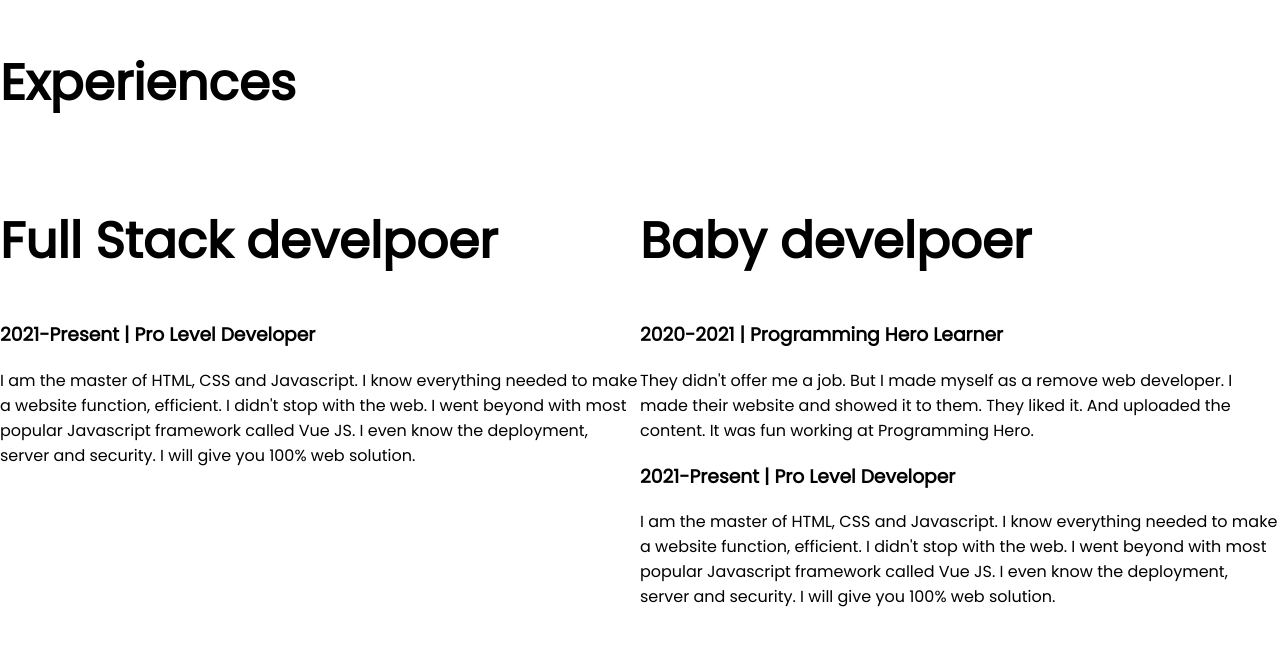
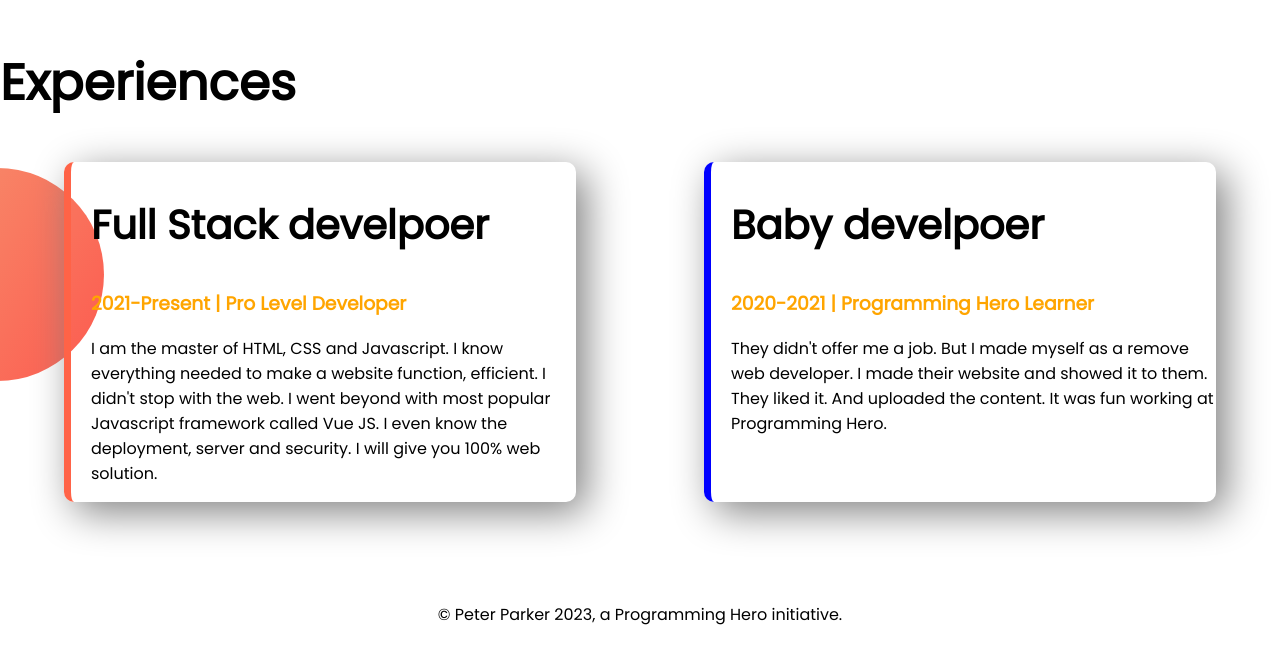
Before and after one commit to MarajTr/Develop-protfolio-repo, a plain HTML site: page index.html in a window 1280 px wide. Shown: the part 1349-2012 px from the top of the page. Drawn offline with Linux system fonts and the light colour scheme.

Commit message:
last push

```diff
--- a/index.html
+++ b/index.html
@@ -49,33 +49,31 @@
     <section class="experience-area">
         <h1>Experiences</h1>
         <div class="fiexible-container">
-            <div>
-                <h1>Full Stack develpoer</h1>
-                <h3>2021-Present | Pro Level Developer</h3>
+            <div id="full" class="experience-item">
+                <h2>Full Stack develpoer</h2>
+                <h3 class="orange">2021-Present | Pro Level Developer</h3>
                 <p>I am the master of HTML, CSS and Javascript. I know everything needed to make a website function,
                     efficient. I didn't stop with the web. I went beyond with most popular Javascript framework called
                     Vue
                     JS. I even know the deployment, server and security. I will give you 100% web solution.</p>
             </div>
-            <div>
-                <h1> Baby develpoer</h1>
-                <h3>2020-2021 | Programming Hero Learner</h3>
+            <div id="baby" class="experience-item">
+                <h2> Baby develpoer</h2>
+                <h3 class="orange">2020-2021 | Programming Hero Learner</h3>
                 <p>
                     They didn't offer me a job. But I made myself as a remove web developer. I made their website and
                     showed
                     it to them. They liked it. And uploaded the content. It was fun working at Programming Hero.
                 </p>
-                <h3>2021-Present | Pro Level Developer</h3>
-                <p>I am the master of HTML, CSS and Javascript. I know everything needed to make a website function,
-                    efficient. I didn't stop with the web. I went beyond with most popular Javascript framework called
-                    Vue
-                    JS. I even know the deployment, server and security. I will give you 100% web solution.</p>
+
             </div>
 
         </div>
     </section>
 
 </body>
+<footer>
+    <p>© Peter Parker 2023, a Programming Hero initiative.</p>
+</footer>
 
 </html>
-</div>
--- a/style.css
+++ b/style.css
@@ -6,6 +6,10 @@ body {
 
 h1 {
     font-size: 50px;
+}
+
+h2 {
+    font-size: 40px;
 }
 
 .orange {
@@ -20,6 +24,7 @@ h1 {
 .half-width {
     width: 50%;
     padding: 5%;
+
 
 }
 
@@ -47,4 +52,30 @@ h1 {
     background-position: right;
 }
 
-.experience-area {}
+.experience-item {
+    width: 40%;
+    margin-left: 5%;
+    margin-right: 5%;
+    padding-left: 20px;
+    border-radius: 10px;
+    box-shadow: 10px 10px 40px gray;
+
+}
+
+#full {
+    border-left: 7px solid tomato;
+}
+
+#baby {
+    border-left: 7px solid blue;
+}
+
+.experience-area {
+    background-image: url(images/exp-bg.png);
+    background-repeat: no-repeat;
+    background-position: left;
+}
+
+footer p {
+    text-align: center;
+}
```
